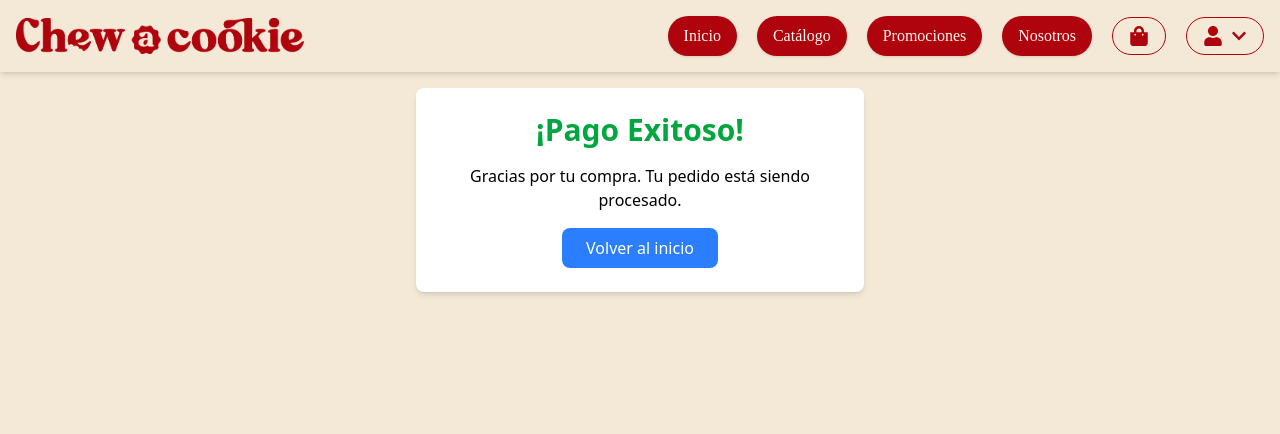
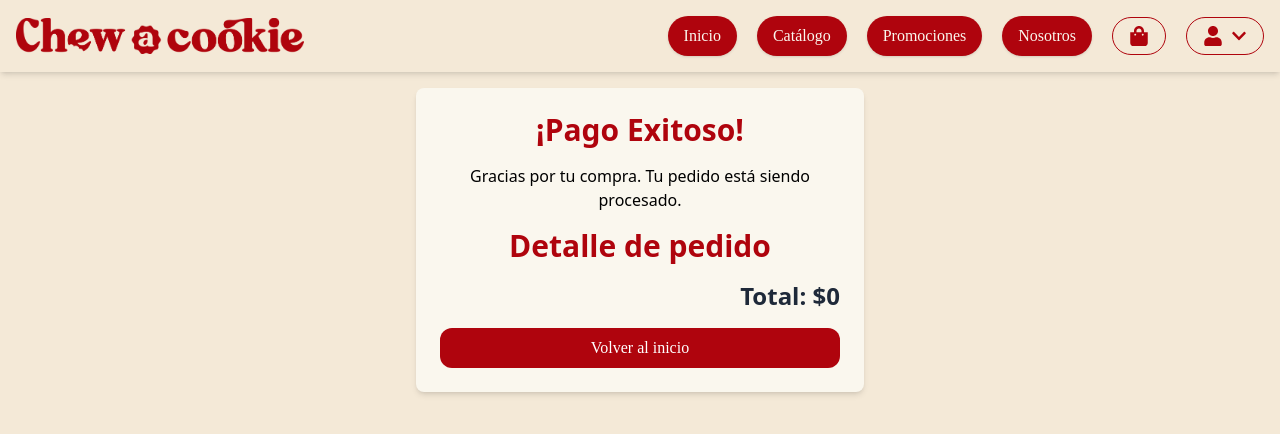
Before and after one commit to The-Tarnisheds/ChewACookie-web, a React (Vite) app in the folder frontend/: page /pago-exitoso in a window 1280 px wide. Shown: the top 434 px of the page. Built offline with nearby package versions, Linux system fonts and the light colour scheme; a web font is replaced by a local one.

Commit message:
Se corrigen algunso errores de interz en catalogo, se corrige redireccion al registrar usuario y se agrega detalle del pedido en vista de pago-exitoso

```diff
--- a/frontend/package.json
+++ b/frontend/package.json
@@ -14,6 +14,7 @@
     "@heroicons/react": "^2.2.0",
     "@tailwindcss/vite": "^4.1.0",
     "@vitejs/plugin-react": "^4.3.4",
+    "axios": "^1.10.0",
     "framer-motion": "^12.10.0",
     "jsonwebtoken": "^9.0.2",
     "lucide-react": "^0.511.0",
@@ -21,6 +22,7 @@
     "react-dom": "^19.0.0",
     "react-icons": "^5.5.0",
     "react-router-dom": "^7.4.1",
+    "react-toastify": "^11.0.5",
     "tailwindcss": "^4.1.0"
   },
   "devDependencies": {
--- a/frontend/src/components/AuthContext.tsx
+++ b/frontend/src/components/AuthContext.tsx
@@ -64,6 +64,7 @@ export function AuthProvider({ children }: { children: ReactNode }) {
 
       updateUser(data.user);
       localStorage.setItem("user", JSON.stringify(data.user));
+      localStorage.setItem("token", JSON.stringify(data.token));
     } catch (error) {
       console.error("Error completo en login:", error);
       throw error;
@@ -73,6 +74,7 @@ export function AuthProvider({ children }: { children: ReactNode }) {
   const logout = () => {
     setUser(null);
     localStorage.removeItem("user");
+    window.location.href = "/login";
   };
 
   const isAuthenticated = !!user;
--- a/frontend/src/components/CookieGrid.tsx
+++ b/frontend/src/components/CookieGrid.tsx
@@ -60,7 +60,7 @@ export default function CookieGrid({ filters }: CookieGridProps) {
   }, [filters, productos]);
 
   return (
-    <div className="space-y-6">
+    <div className="space-y-6 ">
       {/* Mostrar cantidad de resultados */}
       <p className="text-[#592d17] font-medium">
         {filteredProducts.length}{" "}
@@ -68,7 +68,7 @@ export default function CookieGrid({ filters }: CookieGridProps) {
       </p>
 
       {/* Grid de productos */}
-      <div className="grid grid-cols-1 sm:grid-cols-2 lg:grid-cols-3 gap-6 justify-items-center">
+      <div className="grid grid-cols-1 sm:grid-cols-2 lg:grid-cols-3 gap-x-36 gap-y-5">
         {filteredProducts.length > 0 ? (
           filteredProducts.map((producto) => (
             <CookieItem key={producto.id_producto} product={producto} />
--- a/frontend/src/components/RegisterForm.tsx
+++ b/frontend/src/components/RegisterForm.tsx
@@ -2,6 +2,7 @@ import { useState } from "react";
 import { FaEye, FaEyeSlash } from "react-icons/fa";
 import { motion } from "framer-motion";
 import ListBoxLocation from "../components/ListBoxLocation";
+import { useNavigate } from "react-router-dom";
 
 interface Region {
   id_region: number
@@ -15,6 +16,7 @@ interface Comuna {
 }
 
 export default function RegisterForm() {
+    const navigate = useNavigate();
     const [region, setRegion] = useState<Region | null>(null)
     const [comuna, setComuna] = useState<Comuna | null>(null)
     const [showPassword, setShowPassword] = useState(false);
@@ -51,6 +53,7 @@ export default function RegisterForm() {
     console.log('Región:', region);
     console.log('Comuna:', comuna);
 
+
     if (!passwordsMatch) return;
 
     const payload = {
@@ -65,11 +68,10 @@ export default function RegisterForm() {
         headers: { "Content-Type": "application/json" },
         body: JSON.stringify(payload),
         });
-        console.log(payload)
-
-
         const data = await res.json();
+        localStorage.setItem("user", JSON.stringify(data.usuario));
         console.log("Registro exitoso:", data);
+        navigate("/");
     } catch (err) {
         console.error("Error al enviar el formulario:", err);
     }
@@ -254,9 +256,7 @@ export default function RegisterForm() {
               type="submit"
               className="w-full mt-7 py-2 px-4 bg-[#592d17] text-white rounded-md font-medium hover:bg-[#452212] transition"
             >
-              <a href="/">
                   Registrarse
-              </a>
             </button>
 
         </div>
--- a/frontend/src/pages/Catalogo.tsx
+++ b/frontend/src/pages/Catalogo.tsx
@@ -27,23 +27,23 @@ export default function Catalogo() {
       <header className="container mx-auto px-4 py-10">
         <h1
           style={{ fontFamily: "Principal" }}
-          className="text-center text-5xl font-bold text-amber-800 mb-4"
+          className="text-center text-5xl font-bold text-amber-800 "
         >
           Catálogo de Galletas
         </h1>
-        <p className="text-center text-lg text-gray-700 italic mb-6">
+        <p className="text-center text-lg text-gray-700 italic ">
           Explora nuestra variedad de sabores irresistibles 🍪
         </p>
       </header>
 
-      <div className="max-w-6xl mx-auto flex flex-col md:flex-row gap-6 px-4 space-x-11">
+      <div className="max-w-6xl mx-auto flex flex-col md:flex-row  gap-6  ">
         {/* Filtro en la izquierda */}
-        <div className="md:w-1/4 mt-12">
+        <div className="md:w-1/4 lg:w-1/4 mt-12">
           <Filter onSearch={setFilters} />
         </div>
 
         {/* Galletas en la derecha */}
-        <div className="md:w-3/4 ">
+        <div className="md:w-3/4 lg:w-3/4">
           <CookieGrid filters={filters} />
         </div>
       </div>
--- a/frontend/src/pages/PagoExitoso.tsx
+++ b/frontend/src/pages/PagoExitoso.tsx
@@ -1,40 +1,87 @@
-import { useSearchParams } from "react-router-dom";
+import { useSearchParams, useNavigate } from "react-router-dom";
 import { useCart } from "../components/CartContext";
-import { useEffect } from "react";
+import { useEffect, useState } from "react";
+import { motion, AnimatePresence } from "framer-motion";
+
 
 export default function PagoExitoso() {
+  const { cart } = useCart();
   const [searchParams] = useSearchParams();
   const { clearCart } = useCart();
+  const navigate = useNavigate();
+
+
+  // Guardar el detalle del pedido antes de limpiar el carrito
+  const [detail] = useState(() => [...cart]);
+  const total = detail.reduce(
+    (sum, item) => sum + item.precio * item.quantity,
+    0
+  );
 
   // Obtener parámetros de MercadoPago
   const paymentId = searchParams.get("payment_id");
 
   // Limpiar carrito al montar el componente
   useEffect(() => {
+    console.log(detail)
     clearCart();
 
   }, []);
 
   return (
-    <div className="max-w-md mx-auto p-6 bg-white rounded-lg shadow-md text-center">
-      <h1 className="text-3xl font-bold text-green-600 mb-4">¡Pago Exitoso!</h1>
-      <p className="mb-4">
-        Gracias por tu compra. Tu pedido está siendo procesado.
-      </p>
-
-      {/* Mostrar detalles adicionales si están disponibles */}
+    <div className="max-w-md mx-auto p-6 bg-whitechew rounded-lg shadow-md text-center">
+      <h1 className="text-3xl font-bold text-redchew mb-4">¡Pago Exitoso!</h1>
       {paymentId && (
         <p className="text-sm text-gray-500 mb-4">
           ID de transacción: {paymentId}
         </p>
       )}
+      <p className="mb-4">
+        Gracias por tu compra. Tu pedido está siendo procesado.
+      </p>
 
-      <a
-        href="/"
-        className="inline-block bg-blue-500 text-white px-6 py-2 rounded-lg hover:bg-blue-600 transition-colors"
+      <h2 className="text-3xl font-bold text-redchew mb-4">Detalle de pedido</h2>
+      <div className="max-w-full ">
+        {detail.map((item) => (
+          <motion.div
+            key={item.id_producto}
+            className="flex items-center justify-between border-b py-4 px-2 transition-all duration-200 hover:bg-gray-50 rounded"
+            initial={{ opacity: 0, y: 20 }}
+            animate={{ opacity: 1, y: 0 }}
+            exit={{ opacity: 0, y: 20 }}
+          >
+            <img
+              src={item.imagen}
+              alt={item.nombre}
+              className="w-16 h-16 object-cover rounded-lg shadow"
+            />
+            <div className="flex-1 mx-4">
+              <h3 className="font-medium text-lg text-gray-700">
+                {item.nombre}
+              </h3>
+              <p className="text-sm text-gray-500">
+                ${item.precio.toLocaleString()}
+              </p>
+            </div>
+            <div className="flex items-center gap-2">
+              <span className="w-6 text-center text-sm font-semibold">
+                {item.quantity}
+              </span>
+            </div>
+          </motion.div>
+        ))}
+        <div className="text-2xl font-bold text-end text-gray-800 mb-4">
+          Total: ${total.toLocaleString()}
+        </div>
+      </div>
+
+      <button
+        style={{ fontFamily: "Poppins" }}
+        onClick={() => navigate("/")}
+        className="w-full bg-redchew text-white py-2 rounded-xl hover:bg-brownchew transition-colors"
       >
         Volver al inicio
-      </a>
+      </button>
     </div>
   );
 }
```
Also changed, not shown: 1 other file (tests, documents, lock files or other folders).
